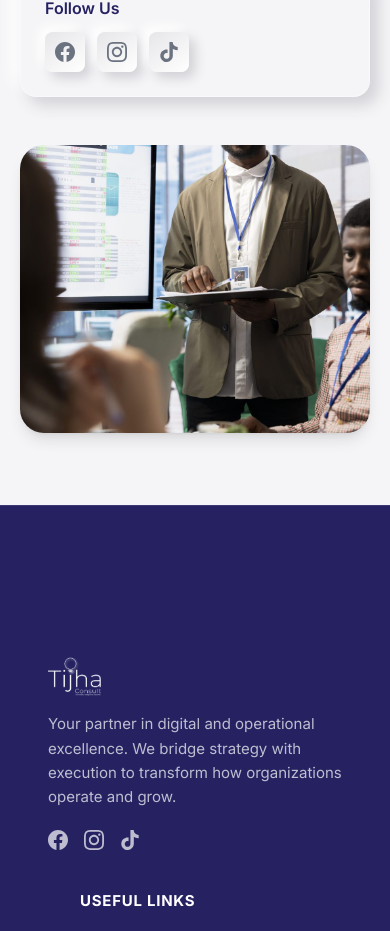
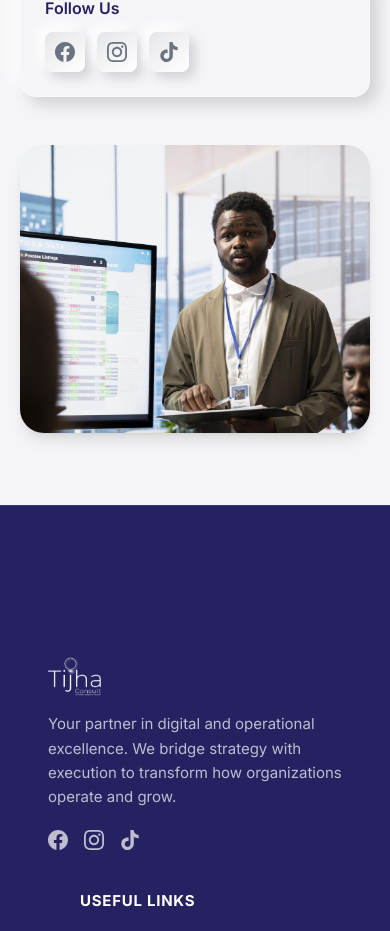
Before and after one commit to King-odysseus/TijhaWebsite, a React (Vite) app: page /contact in a window 390 px wide. Shown: the part 1213-2144 px from the top of the page. Built offline with nearby package versions, Linux system fonts and the light colour scheme.

Commit message:
fix: anchor contact CEO image to top so head isn't cropped on mobile

```diff
--- a/src/pages/ContactPage.jsx
+++ b/src/pages/ContactPage.jsx
@@ -106,7 +106,7 @@ function ContactPage() {
               <img
                 src="/images/tijha-ceo-briefing.jpg"
                 alt="Executive leading a corporate briefing"
-                className="w-full h-72 object-cover rounded-3xl shadow-lg lg:absolute lg:inset-0 lg:h-full"
+                className="w-full h-72 object-cover object-top rounded-3xl shadow-lg lg:absolute lg:inset-0 lg:h-full"
                 loading="lazy"
               />
             </div>
```
